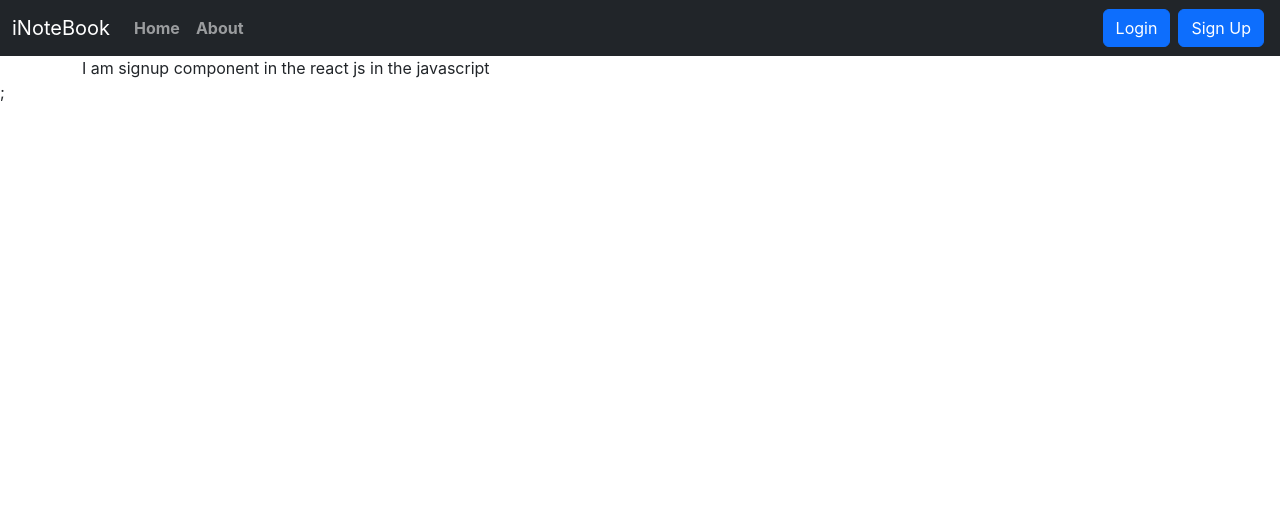
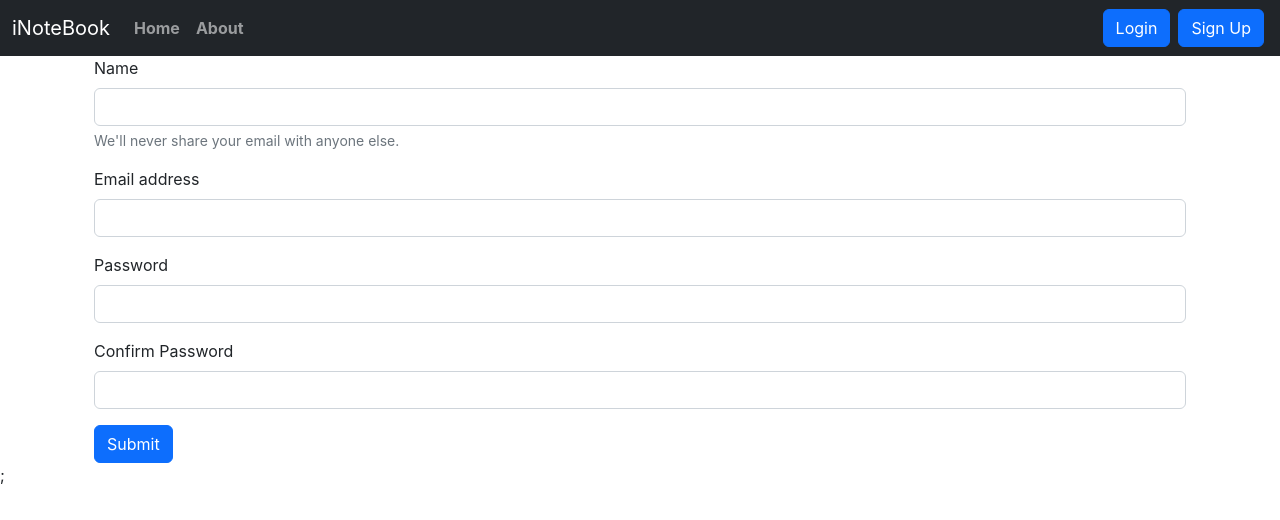
Before and after one commit to mananaggarwal2001/iNotebook-React-App, a React (Create React App) app: page /signup in a window 1280 px wide. Shown: the top 520 px of the page. Built offline with nearby package versions, Linux system fonts and the light colour scheme; the HTML template or start-up script is replaced by a standard one.

Commit message:
Changes Made and added the sign up functionality

```diff
--- a/src/components/Login.js
+++ b/src/components/Login.js
@@ -1,5 +1,6 @@
 import React ,{useState} from 'react'
 import {useNavigate} from 'react-router-dom'
+import swal from 'sweetalert';
 const Login = () => {
     const [Credentials, setCredentials] = useState({email:"", password:""});
 
@@ -26,7 +27,8 @@ const Login = () => {
             localStorage.setItem('token', json.authtoken);
             navigate('/');
         }else{
-            alert("Failure is formed");
+            await swal({title:"Invalid Credentials", text:"Either you typed the wrong Email-Id or  Wrong Password", icon:"error"});
+            navigate('/login');
         }
 
 
--- a/src/components/Signup.js
+++ b/src/components/Signup.js
@@ -1,9 +1,64 @@
-import React from 'react'
+import React, { useState } from 'react'
+import { useNavigate } from 'react-router-dom';
+import swal from 'sweetalert';
 
 const Signup = () => {
+
+  const [Credentials, setCredentials] = useState({ name:"", email: "", password: "", cpassword:"" });
+  let Navigate= useNavigate();
+  const handleSubmit=async (e)=>
+  {
+      e.preventDefault();
+      const host = "http://localhost:5000";
+      const response = await fetch(`${host}/api/auth/createUser`, {
+          method: 'POST', // *GET, POST, PUT, DELETE, etc.
+          headers: {
+            'Content-Type': 'application/json',
+          },
+          body:JSON.stringify({name: Credentials.name, email:Credentials.email, password:Credentials.password, cpassword: Credentials.cpassword})
+      });
+      const json = await response.json();
+      console.log(json);
+      if(json.success){
+        await swal({title:'User registered Successfully',icon:'success',text:"Now Redirecting you to the login page....."});
+        Navigate('/login');
+      }else{
+        await swal({title: 'User Already Exist with this email id', icon:'error',text:"Please Try Again with the another User email id"});
+      }
+
+
+
+  }
+
+  const onChange = (e) => {
+    setCredentials({ ...Credentials, [e.target.name]: e.target.value }); // spread operator is used for maintaing the existing note property and change of the new note is made in the original note.
+  }
+
+  let navigate= useNavigate();
+
+
   return (
-    <div>
-        I am signup component in the react js in the javascript
+    <div className='container'>
+      <form onSubmit={handleSubmit}>
+        <div className="mb-3">
+          <label htmlFor="Name" className="form-label">Name</label>
+          <input type="text" className="form-control" name="name" id="Name" aria-describedby="emailHelp" onChange={onChange} />
+          <div id="emailHelp" className="form-text">We'll never share your email with anyone else.</div>
+        </div>
+        <div className="mb-3">
+          <label htmlFor="email" className="form-label">Email address</label>
+          <input type="email" name='email' className="form-control" id="exampleInputEmail1" aria-describedby="emailHelp" onChange={onChange} />
+        </div>
+        <div className="mb-3">
+          <label htmlFor="password" className="form-label">Password</label>
+          <input type="password" name='password'  className="form-control" id="password" onChange={onChange} minLength={5} required/>
+        </div>
+        <div className="mb-3">
+          <label htmlFor="cpassword" className="form-label">Confirm Password</label>
+          <input type="password" name='cpassword' className="form-control" id="cpassword" minLength={5} required/>
+        </div>
+        <button type="submit" className="btn btn-primary">Submit</button>
+      </form>
     </div>
   )
 }
```
Also changed, not shown: 1 other file (tests, documents, lock files or other folders).
